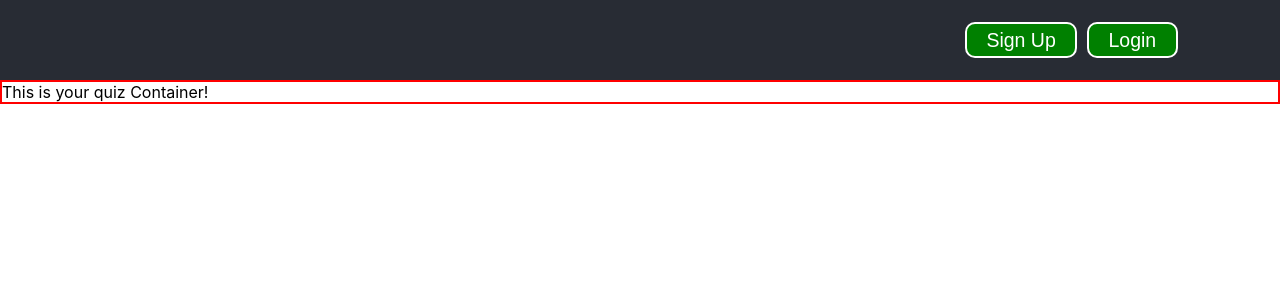
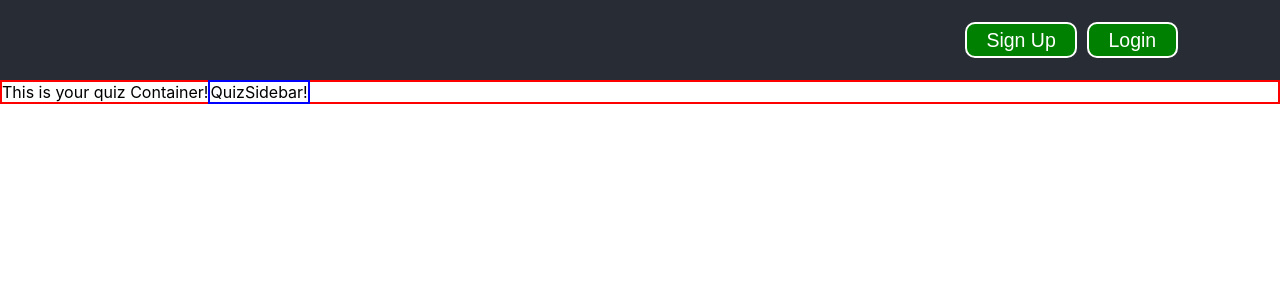
Before and after one commit to Almighty-Mose/date-planner, a React (Create React App) app in the folder app/client/: page / in a window 1280 px wide. Shown: the top 300 px of the page. Built offline with nearby package versions, Linux system fonts and the light colour scheme.

Commit message:
Create QuizSidebar component

```diff
--- /dev/null
+++ b/app/client/src/components/QuizSidebar.js
@@ -0,0 +1,16 @@
+/* eslint-disable react/prefer-stateless-function */
+import React, { Component } from 'react';
+import styled from 'styled-components';
+
+const SidebarStyle = styled.div`
+  display: inline;
+  border: 2px solid blue;
+`;
+
+class QuizSidebar extends Component {
+  render() {
+    return <SidebarStyle>QuizSidebar!</SidebarStyle>;
+  }
+}
+
+export default QuizSidebar;
--- a/app/client/src/components/containers/QuizContainer.js
+++ b/app/client/src/components/containers/QuizContainer.js
@@ -1,13 +1,20 @@
 import React, { Component } from 'react';
 import styled from 'styled-components';
+import QuizSidebar from '../QuizSidebar';
 
-const QuizStyle = styled.div`
+const QuizContainerStyle = styled.div`
   border: 2px solid red;
 `;
 
+// eslint-disable-next-line react/prefer-stateless-function
 class QuizContainer extends Component {
   render() {
-    return <QuizStyle>This is your quiz Container!</QuizStyle>;
+    return (
+      <QuizContainerStyle>
+        This is your quiz Container!
+        <QuizSidebar />
+      </QuizContainerStyle>
+    );
   }
 }
 
```
